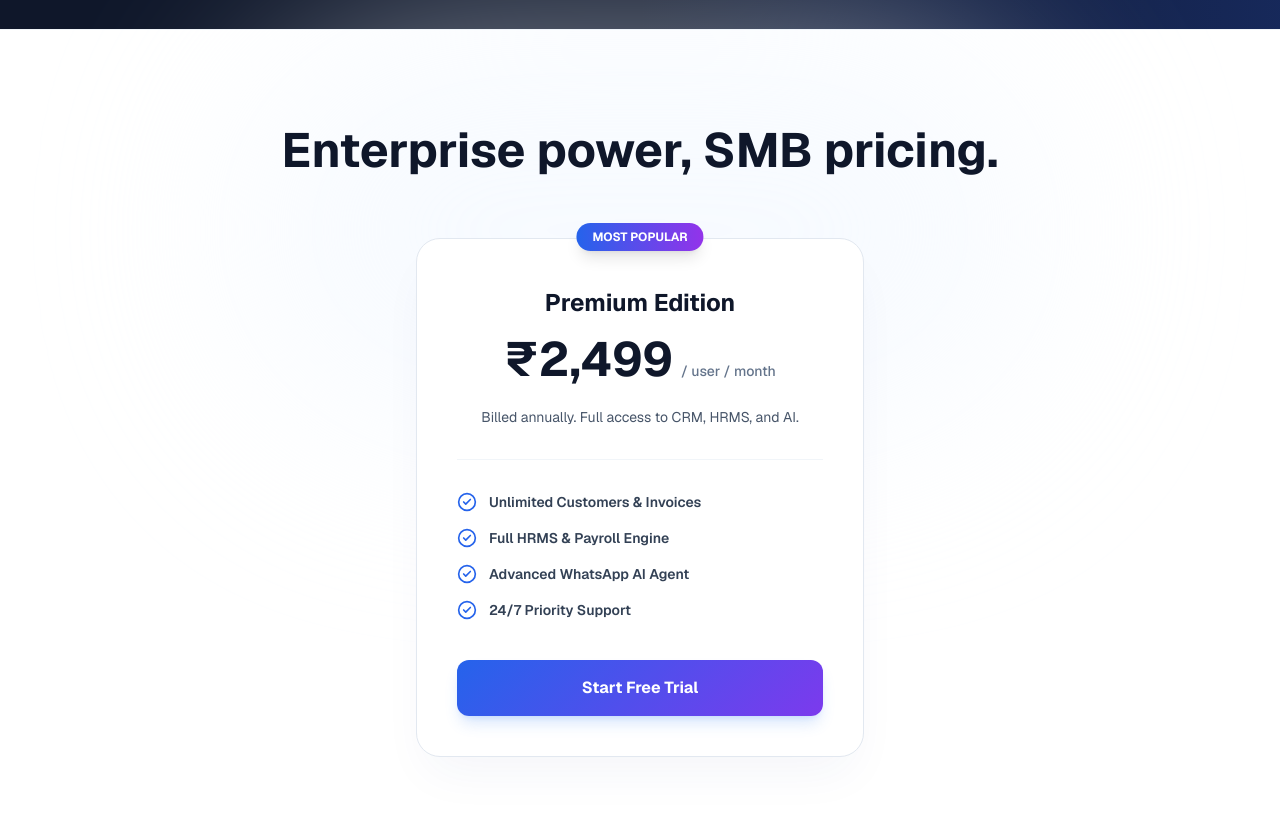
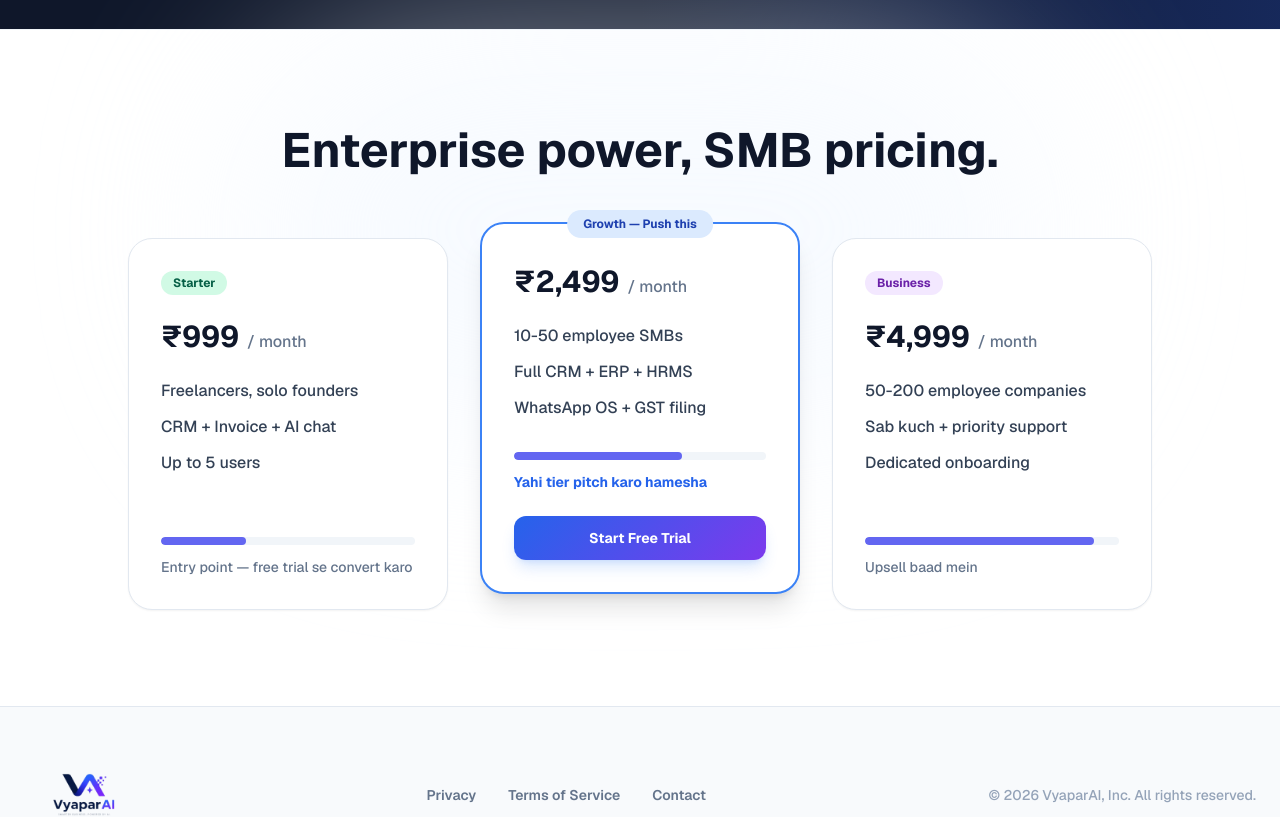
Before and after one commit to Kaushaltiwari27/vyapar-ai, a Next.js app: page / in a window 1280 px wide. Shown: the part 2240-3057 px from the top of the page. Built offline with nearby package versions, Linux system fonts and the light colour scheme.

Commit message:
feat: replace single pricing block with 3-tier pricing strategy on landing page

```diff
--- a/app/page.tsx
+++ b/app/page.tsx
@@ -191,35 +191,80 @@
         <section className="py-24 bg-white border-t border-slate-100 relative">
           <div className="absolute top-0 left-1/2 -translate-x-1/2 w-[800px] h-[400px] bg-blue-50 rounded-full blur-[100px] opacity-50 pointer-events-none" />
 
-          <div className="max-w-3xl mx-auto px-6 text-center relative z-10">
+          <div className="max-w-7xl mx-auto px-6 text-center relative z-10">
             <h2 className="text-3xl md:text-5xl font-extrabold text-slate-900 mb-16">Enterprise power, SMB pricing.</h2>
+            <div className="grid md:grid-cols-3 gap-8 max-w-5xl mx-auto text-left items-stretch">
 
-            <div className="p-10 relative max-w-md mx-auto rounded-3xl bg-white border border-slate-200 shadow-2xl shadow-blue-900/5">
-              <div className="absolute -top-4 left-1/2 -translate-x-1/2 bg-gradient-to-r from-blue-600 to-purple-600 text-white text-xs font-bold px-4 py-1.5 rounded-full shadow-lg">
-                MOST POPULAR
+              {/* Starter Tier */}
+              <div className="p-8 rounded-3xl bg-white border border-slate-200 shadow-sm flex flex-col hover:shadow-md transition-shadow">
+                <div className="inline-block px-3 py-1 bg-emerald-100 text-emerald-800 font-bold text-xs rounded-full mb-6 w-fit">
+                  Starter
                 </div>
-              <h3 className="text-2xl font-bold text-slate-900 mb-2 mt-2">Premium Edition</h3>
-              <div className="text-5xl font-extrabold text-slate-900 mb-6 mt-4 flex items-baseline justify-center">
-                ₹2,499<span className="text-sm text-slate-500 font-medium ml-2">/ user / month</span>
+                <div className="text-3xl font-extrabold text-slate-900 mb-6 flex items-baseline">
+                  ₹999<span className="text-base text-slate-500 font-medium ml-2">/ month</span>
                 </div>
-              <p className="text-slate-600 mb-8 pb-8 border-b border-slate-100 text-sm">Billed annually. Full access to CRM, HRMS, and AI.</p>
+                <ul className="space-y-3 mb-8 flex-1">
+                  <li className="text-slate-700 font-medium">Freelancers, solo founders</li>
+                  <li className="text-slate-700 font-medium">CRM + Invoice + AI chat</li>
+                  <li className="text-slate-700 font-medium">Up to 5 users</li>
+                </ul>
+                <div className="mt-auto">
+                  <div className="w-full h-2 bg-slate-100 rounded-full mb-3 overflow-hidden">
+                    <div className="w-1/3 h-full bg-indigo-500 rounded-full"></div>
+                  </div>
+                  <p className="text-slate-500 text-sm font-medium">Entry point — free trial se convert karo</p>
+                </div>
+              </div>
 
-              <ul className="space-y-4 text-left mb-10">
-                {['Unlimited Customers & Invoices', 'Full HRMS & Payroll Engine', 'Advanced WhatsApp AI Agent', '24/7 Priority Support'].map((feature, i) => (
-                  <li key={i} className="flex items-center gap-3 text-sm">
-                    <CheckCircle2 className="w-5 h-5 text-blue-600 flex-shrink-0" />
-                    <span className="text-slate-700 font-semibold">{feature}</span>
-                  </li>
-                ))}
+              {/* Growth Tier */}
+              <div className="p-8 rounded-3xl bg-white border-2 border-blue-500 shadow-xl relative flex flex-col transform md:-translate-y-4">
+                <div className="absolute top-0 left-1/2 -translate-x-1/2 -translate-y-1/2 bg-blue-100 text-blue-800 font-bold text-xs px-4 py-1.5 rounded-full whitespace-nowrap">
+                  Growth — Push this
+                </div>
+                <div className="text-3xl font-extrabold text-slate-900 mb-6 mt-2 flex items-baseline">
+                  ₹2,499<span className="text-base text-slate-500 font-medium ml-2">/ month</span>
+                </div>
+                <ul className="space-y-3 mb-8 flex-1">
+                  <li className="text-slate-700 font-medium">10-50 employee SMBs</li>
+                  <li className="text-slate-700 font-medium">Full CRM + ERP + HRMS</li>
+                  <li className="text-slate-700 font-medium">WhatsApp OS + GST filing</li>
                 </ul>
-
+                <div className="mt-auto">
+                  <div className="w-full h-2 bg-slate-100 rounded-full mb-3 overflow-hidden">
+                    <div className="w-2/3 h-full bg-indigo-500 rounded-full"></div>
+                  </div>
+                  <p className="text-blue-600 text-sm font-bold">Yahi tier pitch karo hamesha</p>
                   <Link
                     href="/signup"
-                className="flex items-center justify-center gap-2 w-full py-4 rounded-xl text-base font-bold text-white transition-all duration-300 hover:scale-[1.02] active:scale-[0.98] shadow-lg shadow-blue-500/20"
+                    className="mt-6 flex items-center justify-center gap-2 w-full py-3 rounded-xl text-sm font-bold text-white transition-all duration-300 hover:scale-[1.02] active:scale-[0.98] shadow-lg shadow-blue-500/20"
                     style={{ background: 'var(--grad-button)' }}
                   >
                     Start Free Trial
                   </Link>
+                </div>
+              </div>
+
+              {/* Business Tier */}
+              <div className="p-8 rounded-3xl bg-white border border-slate-200 shadow-sm flex flex-col hover:shadow-md transition-shadow">
+                <div className="inline-block px-3 py-1 bg-purple-100 text-purple-800 font-bold text-xs rounded-full mb-6 w-fit">
+                  Business
+                </div>
+                <div className="text-3xl font-extrabold text-slate-900 mb-6 flex items-baseline">
+                  ₹4,999<span className="text-base text-slate-500 font-medium ml-2">/ month</span>
+                </div>
+                <ul className="space-y-3 mb-8 flex-1">
+                  <li className="text-slate-700 font-medium">50-200 employee companies</li>
+                  <li className="text-slate-700 font-medium">Sab kuch + priority support</li>
+                  <li className="text-slate-700 font-medium">Dedicated onboarding</li>
+                </ul>
+                <div className="mt-auto">
+                  <div className="w-full h-2 bg-slate-100 rounded-full mb-3 overflow-hidden">
+                    <div className="w-[90%] h-full bg-indigo-500 rounded-full"></div>
+                  </div>
+                  <p className="text-slate-500 text-sm font-medium">Upsell baad mein</p>
+                </div>
+              </div>
+
             </div>
           </div>
         </section>
```
Lines whose indentation alone changed are shown as unchanged.
